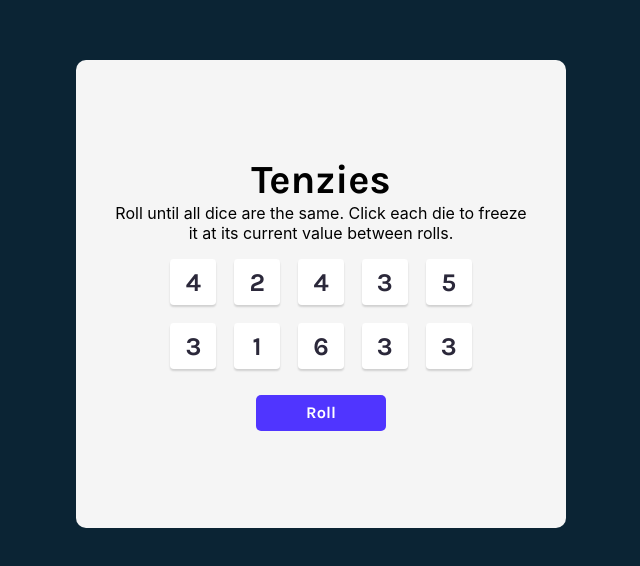
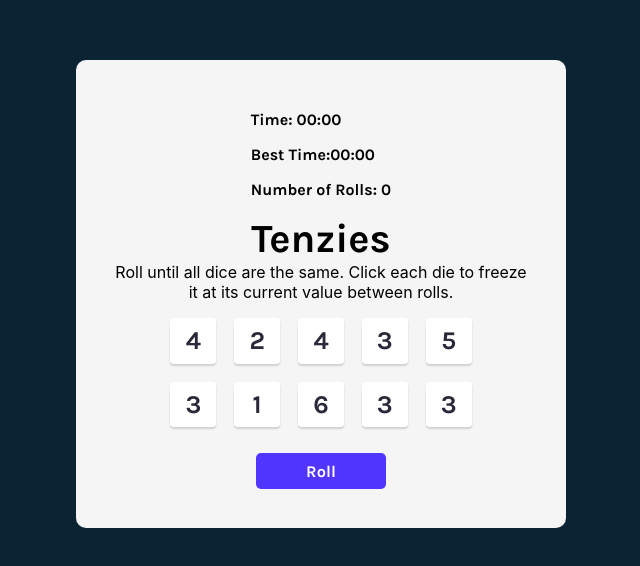
Before and after one commit to komalgill0310/tenzies_game, a React (Vite) app: page / in a window 1280 px wide. Shown: the part 106-672 px from the top of the page, without its empty margins (319-959 px from the left). Built offline with nearby package versions, Linux system fonts and the light colour scheme.

Commit message:
1. current game time to win is displayed when user has won the game 2. Best time is shows for the previous game and the current game, the lesser time it took to win the game so far 3. it also shows how many user has to click on the number of rolls button in order to win the game

```diff
--- a/src/App.css
+++ b/src/App.css
@@ -4,7 +4,7 @@ main {
   flex-shrink: 0;
   flex-direction: column;
   align-items: center;
-  justify-content: center;
+  /* justify-content: space-between; */
   /*Box model stuff*/
   width: 420px;
   height: 400px;
@@ -38,6 +38,7 @@ main {
   display: grid;
   align-items: center;
   justify-content: center;
+  position: relative;
   /*Box model stuff*/
   width: 45.84px;
   height: 45.84px;
@@ -68,3 +69,22 @@ main {
   /*Miscellaneous*/
   cursor: pointer;
 }
+
+/* time and rolls Css */
+.header {
+  display: flex;
+  align-items: center;
+  justify-content: space-between;
+  margin: 20px 0 31px;
+  width: 420px;
+}
+
+.header div {
+  margin-right: 41px;
+}
+
+.header p {
+  margin: 0;
+  padding: 0;
+  font-size: 13px;
+}
--- a/src/App.jsx
+++ b/src/App.jsx
@@ -3,11 +3,16 @@ import { nanoid } from "nanoid";
 import "./App.css";
 import Die from "./components/Die";
 import Confetti from "./components/Confetti";
+import GameTime from "./components/GameTime";
 
 function App() {
+  const [tenzies, setTenzies] = useState(false);
+  const [isEffectRun, setIsEffectRun] = useState(false);
+
+  const [time, setTime] = useState(0);
+  const [countNumOfRolls, setCountNumOfRolls] = useState(0);
+
   const [dieValuesArr, setDieValuesArr] = useState(allNewDice());
-
-  const [tenzies, setTenzies] = useState(false);
 
   useEffect(() => {
     const allDieHeld = dieValuesArr.every((die) => die.isHeld);
@@ -35,7 +40,8 @@ function App() {
     };
   }
 
-  const diceElements = dieValuesArr.map((dieValue) => (
+  function createDiceElements() {
+    return dieValuesArr.map((dieValue) => (
       <Die
         key={dieValue.id}
         value={dieValue.value}
@@ -43,6 +49,7 @@ function App() {
         holdDice={() => holdDice(dieValue.id)}
       />
     ));
+  }
 
   function handleRollDiceButtonClick() {
     setDieValuesArr((prevDieValues) =>
@@ -50,6 +57,7 @@ function App() {
         return die.isHeld ? die : createDieObject();
       })
     );
+    setCountNumOfRolls((prevCount) => (prevCount += 1));
   }
 
   function holdDice(diceId) {
@@ -63,17 +71,29 @@ function App() {
   function resetGame() {
     setDieValuesArr(allNewDice());
     setTenzies(false);
+    setIsEffectRun(false);
+    setCountNumOfRolls(0);
+    setTime(0);
   }
 
   return (
     <main>
+      <GameTime
+        time={time}
+        setTime={setTime}
+        dieValuesArr={dieValuesArr}
+        tenzies={tenzies}
+        numOfRolls={countNumOfRolls}
+        isEffectRun={isEffectRun}
+        setIsEffectRun={setIsEffectRun}
+      />
       <h1 className="title">Tenzies</h1>
       <p className="instructions">
         Roll until all dice are the same. Click each die to freeze it at its
         current value between rolls.
       </p>
       {tenzies && <Confetti />}
-      <div className="die-container">{diceElements}</div>
+      <div className="die-container">{createDiceElements()}</div>
       <button
         onClick={tenzies ? resetGame : handleRollDiceButtonClick}
         className="btn-roll-dice"
--- a/src/components/Die.jsx
+++ b/src/components/Die.jsx
@@ -1,13 +1,15 @@
 import React from "react";
 
-export default function Die(prop){
-  const {value, isHeld, holdDice} = prop
+export default function Die(prop) {
+  const { value, isHeld, holdDice } = prop;
 
-    const styles = {
-      backgroundColor: isHeld ? "#59E391" : "#fff"
-    }
+  const styles = {
+    backgroundColor: isHeld ? "#59E391" : "#fff",
+  };
 
   return (
-    <div className="die" style={styles} onClick={holdDice}>{value}</div>
-  )
+    <div className="die dot" style={styles} onClick={holdDice}>
+      {value}
+    </div>
+  );
 }
--- /dev/null
+++ b/src/components/GameTime.jsx
@@ -0,0 +1,71 @@
+import React, { useEffect, useState } from "react";
+
+export default function GameTime(props) {
+  const {
+    time,
+    setTime,
+    dieValuesArr,
+    tenzies,
+    numOfRolls,
+    isEffectRun,
+    setIsEffectRun,
+  } = props;
+
+  const [bestTime, setBestTime] = useState(
+    JSON.parse(localStorage.getItem("bestTime")) || 0
+  );
+
+  console.log("best: ", bestTime);
+
+  useEffect(() => {
+    if (
+      !isEffectRun &&
+      (dieValuesArr.some((die) => die.isHeld) || numOfRolls === 1)
+    ) {
+      setTime(`${currentTime()}`);
+      setIsEffectRun(true);
+    } else if (tenzies) {
+      console.log("end time: ", currentTime());
+      setTime((prevTime) => Math.abs(currentTime() - prevTime));
+    }
+  }, [dieValuesArr, isEffectRun, tenzies]);
+
+  useEffect(() => {
+    if (tenzies && bestTime === 0) {
+      setBestTime(time);
+      localStorage.setItem("bestTime", JSON.stringify(time));
+    } else if (tenzies && bestTime > time && time != 0) {
+      setBestTime(time);
+      localStorage.setItem("bestTime", JSON.stringify(time));
+    }
+  }, [time, tenzies]);
+
+  function currentTime() {
+    const date = new Date();
+    const timeInSec = date.getMinutes() * 60 + date.getSeconds();
+    return timeInSec;
+  }
+
+  function convertSecToMinAndSec(timeToConvert) {
+    if (timeToConvert < 60) {
+      return `${timeToConvert}sec`;
+    } else {
+      const min = parseInt(timeToConvert / 60);
+      const sec = Math.round(timeToConvert % 60);
+      return `${min}min ${sec}sec`;
+    }
+  }
+
+  return (
+    <div className="game-stats">
+      <div>
+        <p>Time: {tenzies ? convertSecToMinAndSec(time) : "00:00"}</p>
+        <p>
+          Best Time:
+          {bestTime ? convertSecToMinAndSec(bestTime) : "00:00"}
+        </p>
+      </div>
+      <p>Number of Rolls: {numOfRolls}</p>
+    </div>
+  );
+}
```
Lines whose indentation alone changed are shown as unchanged.
